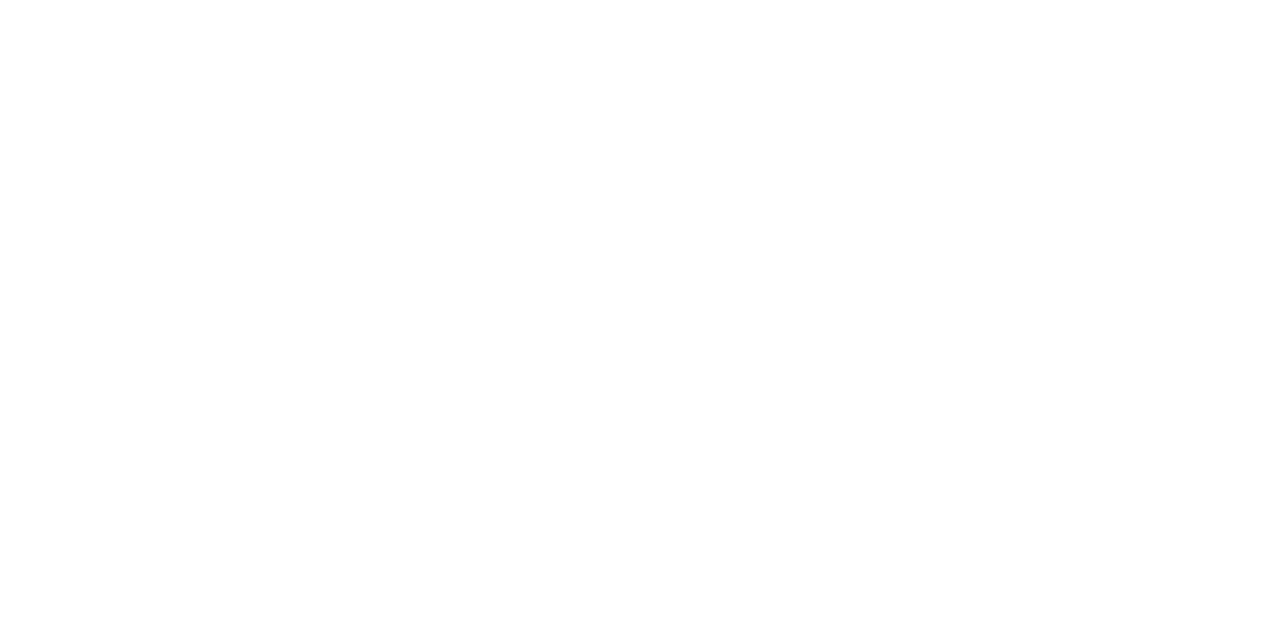
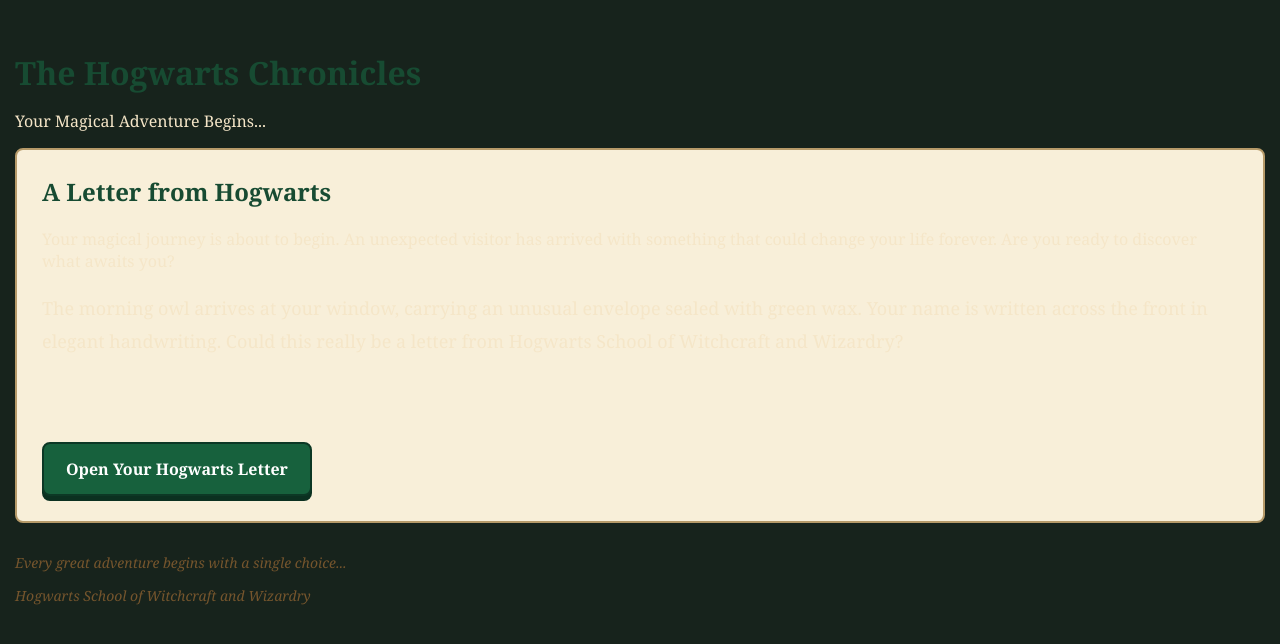
Before and after one commit to kjridgeway/lvl1-week5, a plain HTML site: page mini-project/index.html in a window 1280 px wide. Drawn offline with Linux system fonts and the light colour scheme.

Commit message:
update files

```diff
--- a/mini-project/index.html
+++ b/mini-project/index.html
@@ -3,20 +3,57 @@
   <head>
     <meta charset="UTF-8">
     <meta name="viewport" content="width=device-width, initial-scale=1.0">
-    <title>TODO: Your fictional event</title>
+
+    <title>The Hogwarts Chronicles | A Magical Adventure</title>
+
     <link rel="stylesheet" href="style.css">
-    <!-- TODO: Link script.js with defer. -->
+
+    <!-- Link the external JavaScript file and defer execution until HTML is parsed. -->
+    <script src="script.js" defer></script>
   </head>
+
   <body>
+
     <header>
-      <!-- TODO: Introduce your event with one meaningful h1. -->
+      <!-- Introduce the fictional event with one meaningful h1. -->
+      <h1>The Hogwarts Chronicles</h1>
+      <p>Your Magical Adventure Begins...</p>
     </header>
+
     <main>
-      <!-- TODO: Add useful sections with h2 headings. -->
-      <!-- TODO: Add your native button and live message paragraph. -->
+      <!-- Create a section introducing the beginning of the adventure. -->
+      <section class="story-section">
+
+        <h2>A Letter from Hogwarts</h2>
+
+        <!-- Introduce the fictional event and set the scene for the player. -->
+        <p>
+          Your magical journey is about to begin.
+          An unexpected visitor has arrived with something
+          that could change your life forever.
+          Are you ready to discover what awaits you?
+        </p>
+
+        <!-- Display the initial story message that JavaScript will update. -->
+        <p id="storyMessage" aria-live="polite">
+          The morning owl arrives at your window, carrying an
+          unusual envelope sealed with green wax. Your name is
+          written across the front in elegant handwriting.
+          Could this really be a letter from Hogwarts School
+          of Witchcraft and Wizardry?
+        </p>
+
+        <!-- Native button that allows the player to interact with the story. -->
+        <button type="button" id="storyButton">
+          Open Your Hogwarts Letter
+        </button>
+
+      </section>
     </main>
+
     <footer>
-      <!-- TODO: Add suitable fictional information. -->
+      <!-- Add suitable fictional information related to the adventure. -->
+      <p>Every great adventure begins with a single choice...</p>
+      <p>Hogwarts School of Witchcraft and Wizardry</p>
     </footer>
-  </body>
 </html>
--- a/mini-project/script.js
+++ b/mini-project/script.js
@@ -0,0 +1,31 @@
+// Select the HTML elements
+const storyButton = document.querySelector("#storyButton");
+const storyMessage = document.querySelector("#storyMessage");
+
+// Track which story message is currently selected
+let secondMessageSelected = false;
+
+// Return the correct story message
+function getStoryMessage(showSecondMessage) {
+
+    if (showSecondMessage === true) {
+
+        return "You carefully break the green wax seal and unfold the parchment. Inside, you discover an invitation to Hogwarts! Your journey into the magical world is about to begin. But why does the letter mention a mysterious secret hidden within the castle?";
+
+    } else {
+
+        return "The morning owl arrives at your window, carrying an unusual envelope sealed with green wax. Your name is written across the front in elegant handwriting. Could this really be a letter from Hogwarts School of Witchcraft and Wizardry?";
+
+    }
+}
+
+// Listen for a button click
+storyButton.addEventListener("click", function() {
+
+    // Switch between the two message states
+    secondMessageSelected = !secondMessageSelected;
+
+    // Display the selected message
+    storyMessage.textContent = getStoryMessage(secondMessageSelected);
+
+});
--- a/mini-project/style.css
+++ b/mini-project/style.css
@@ -1,5 +1,92 @@
-/* TODO: Create your event page's readable, responsive style. */
-/* Keep keyboard focus visible and test around 320px and 1280px wide. */
+
+/* General page styling */
 body {
-  font-family: Arial, sans-serif;
+    background-color: #17231c;
+    color: #f5e6c8;
+    font-family: Georgia, serif;
+    margin: 0;
+    padding: 30px 15px;
 }
+
+/* Main game container */
+.game-container {
+    background-color: #efe2c3;
+    color: #30291e;
+    max-width: 650px;
+    width: 100%;
+    box-sizing: border-box;
+    margin: 40px auto;
+    padding: 35px 25px;
+    border: 5px solid #76552e;
+    border-radius: 12px;
+    text-align: center;
+}
+
+/* Game heading */
+h1 {
+    color: #174b32;
+    font-size: 32px;
+    margin-bottom: 10px;
+}
+
+.subtitle {
+    font-style: italic;
+    color: #75552d;
+    margin-bottom: 35px;
+}
+
+/* Story section */
+.story-section {
+    background-color: #f8efd9;
+    padding: 25px;
+    border: 2px solid #b69a69;
+    border-radius: 8px;
+}
+
+.story-section h2 {
+    color: #174b32;
+    margin-top: 0;
+}
+
+#storyMessage {
+    font-size: 18px;
+    line-height: 1.8;
+    min-height: 130px;
+    margin: 20px 0;
+}
+
+/* Interactive button */
+#storyButton {
+    background-color: #17613d;
+    color: #ffffff;
+    font-family: Georgia, serif;
+    font-size: 16px;
+    font-weight: bold;
+    padding: 14px 22px;
+    border: 2px solid #0c3825;
+    border-radius: 8px;
+    cursor: pointer;
+    box-shadow: 0 5px 0 #0b3020;
+}
+
+#storyButton:hover {
+    background-color: #237c50;
+}
+
+#storyButton:active {
+    transform: translateY(4px);
+    box-shadow: 0 1px 0 #0b3020;
+}
+
+#storyButton:focus-visible {
+    outline: 3px solid #a47730;
+    outline-offset: 4px;
+}
+
+/* Footer */
+footer {
+    margin-top: 30px;
+    font-size: 14px;
+    font-style: italic;
+    color: #75552d;
+}
```
